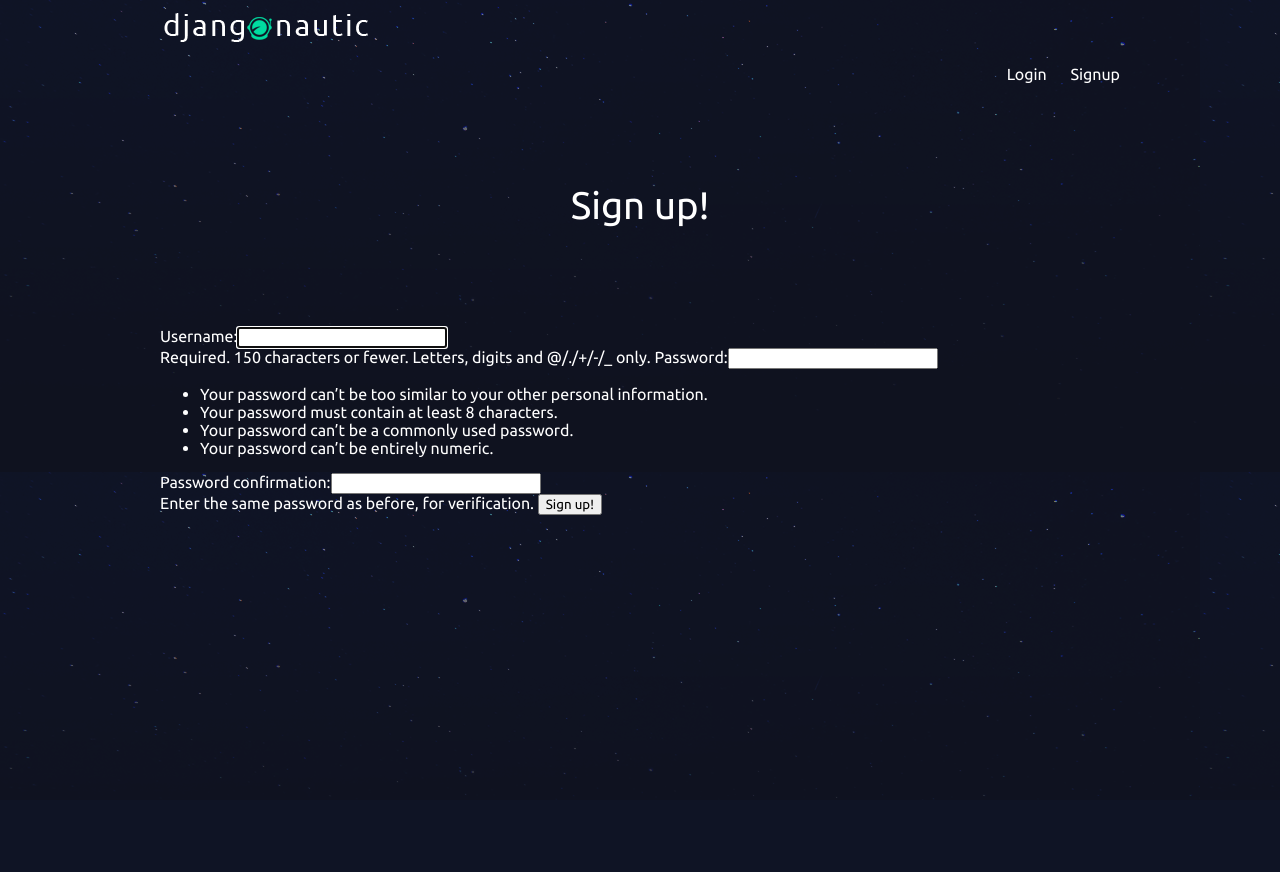
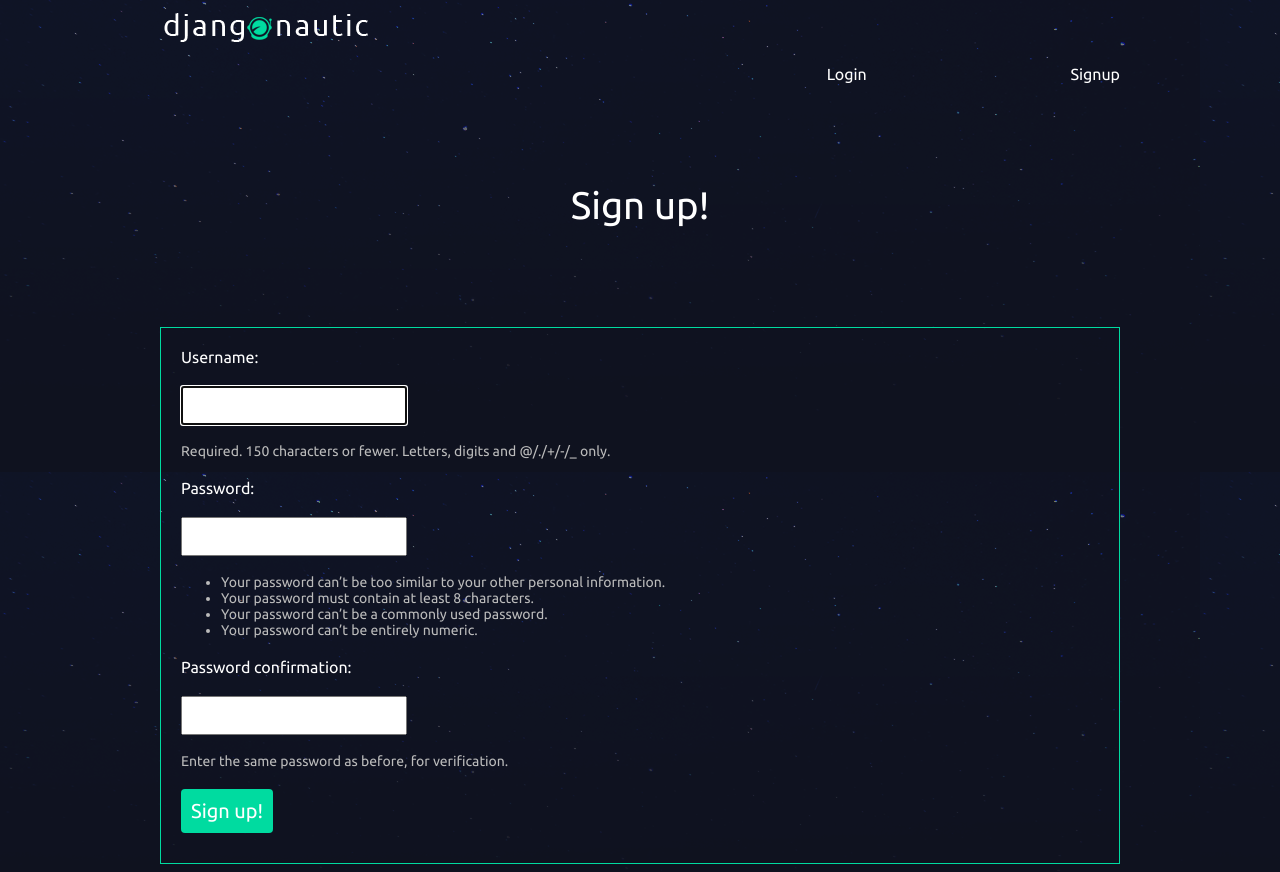
Before and after one commit to synerjay/django-app, a Django app: page /accounts/signup/ in a window 1280 px wide. Before the commit the page ends 798 px from the top, so only its background shows below. Run offline with Django 3.2, Linux system fonts and the light colour scheme.

Commit message:
git commit

```diff
--- a/articles/templates/articles/article_list.html
+++ b/articles/templates/articles/article_list.html
@@ -13,6 +13,7 @@
     <!-- Below the article.snippet is called to shorten the body. It is processed already in the models sections -->
     <p>{{ article.snippet }}</p>
     <p>{{ article.date }}</p>
+    <p class="author">added by {{ article.author.username }}</p>
   </div>
   {% endfor %}
 </div>
--- a/assets/styles.css
+++ b/assets/styles.css
@@ -49,7 +49,7 @@ nav {
 nav li {
   display: inline-block;
   list-style-type: none;
-  margin-left: 20px;
+  margin-left: 200px;
 }
 
 nav button {
@@ -108,3 +108,52 @@ nav button {
 .article-detail .article p {
   margin: 10px 20px;
 }
+
+.site-form {
+  margin-top: 60px;
+  border: 1px solid #00dba0;
+  padding: 20px;
+}
+
+.site-form input,
+.site-form textarea {
+  display: block;
+  margin: 20px 0 0px 0;
+  padding: 10px;
+}
+
+a.highlight {
+  border: 1px solid #00dba0;
+  padding: 10px;
+  border-radius: 4px;
+  color: #00dba0;
+}
+
+.helptext,
+.helptext ul {
+  margin: 0 auto 20px;
+  color: #bbb;
+  font-size: 14px;
+  display: block;
+}
+
+.errorlist li {
+  padding: 10px;
+  list-style-type: none;
+  border: 1px solid #ff5722;
+  margin: 10px 0;
+  color: #ff5722;
+}
+
+.errorlist {
+  padding: 0;
+}
+
+.site-form input[type='submit'] {
+  background: #00dba0;
+  border: 0;
+  color: #fff;
+  font-size: 20px;
+  border-radius: 4px;
+  margin: 10px 0;
+}
```
